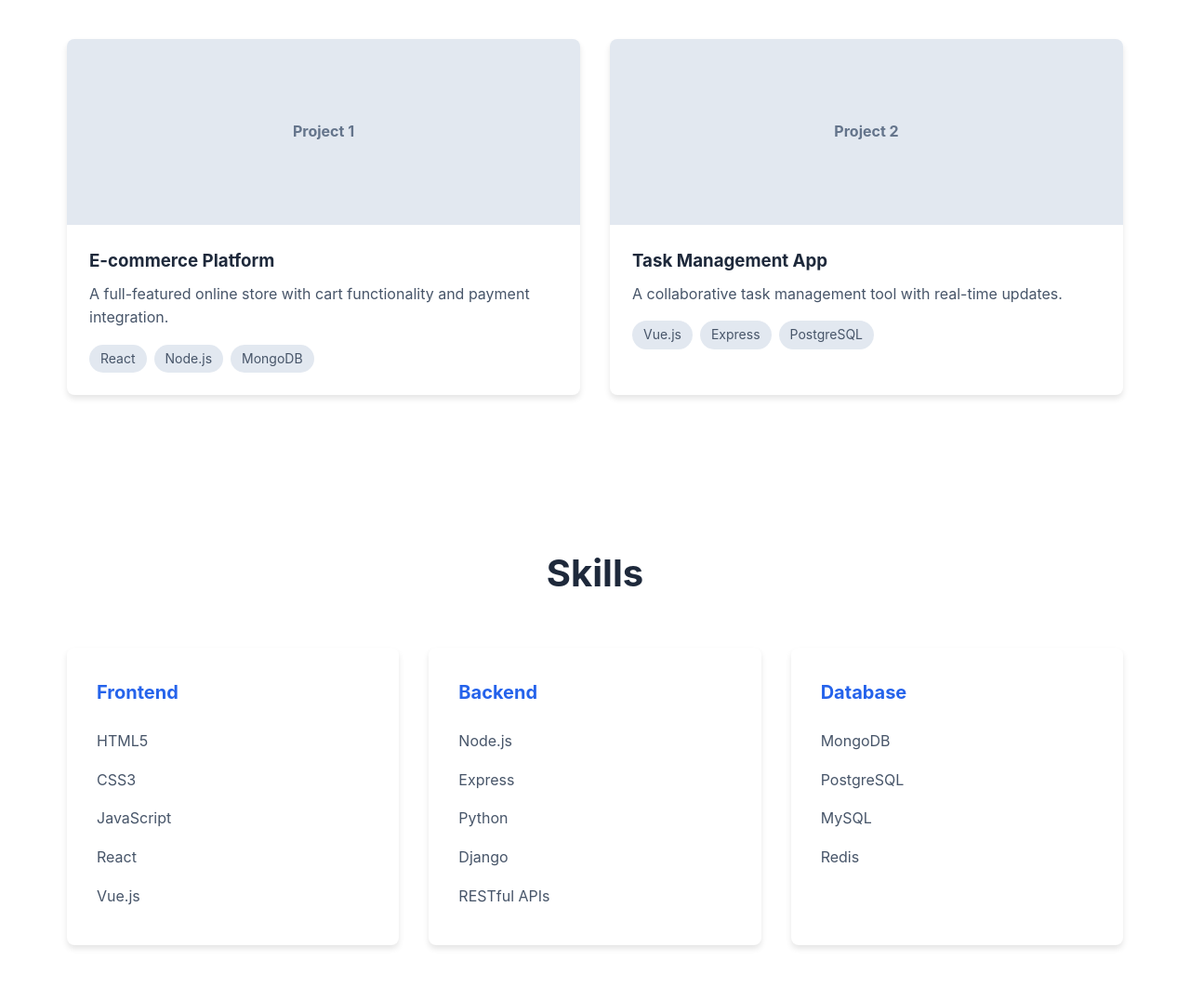
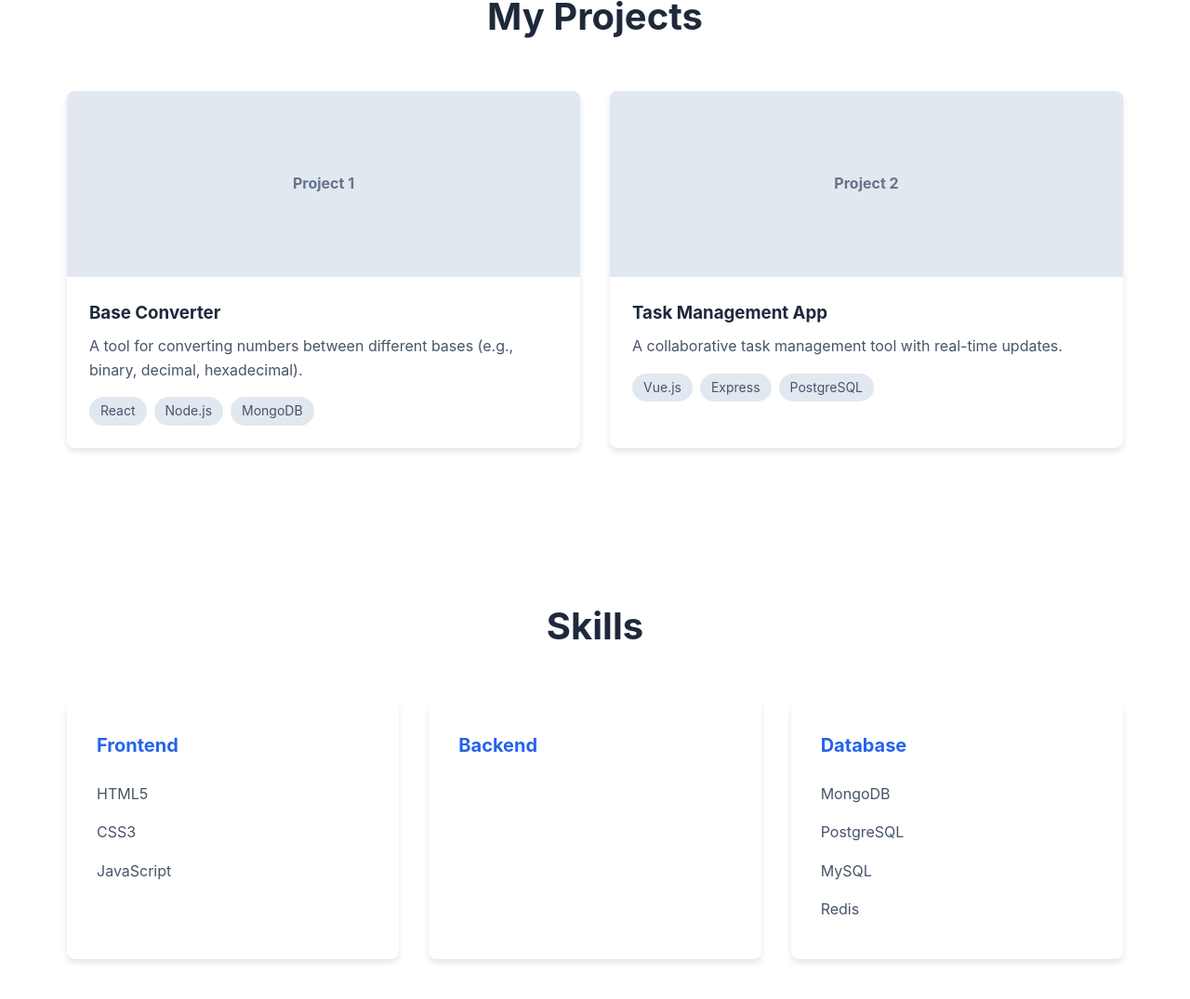
Before and after one commit to BredTheTree/Portfolio, a plain HTML site: page index.html in a window 1280 px wide. Shown: the part 1411-2486 px from the top of the page at 93% size. Drawn offline with Linux system fonts and the light colour scheme.

Commit message:
Accurate Info

```diff
--- a/index.html
+++ b/index.html
@@ -24,8 +24,8 @@
         <section id="home" class="hero">
             <div class="hero-content">
                 <h1>Brady Librino</h1>
-                <h2>Full Stack Developer</h2>
-                <p>Crafting digital experiences with passion and precision</p>
+                <h2>Aspiring Cybersecurity Professional</h2>
+                <p>Dedicated to protecting digital assets and ensuring online safety.</p>
                 <div class="hero-buttons">
                     <a href="#projects" class="btn primary">View My Work</a>
                     <a href="#contact" class="btn secondary">Contact Me</a>
@@ -37,8 +37,8 @@
             <h2 class="section-title">About Me</h2>
             <div class="about-content">
                 <div class="about-text">
-                    <p>I'm a passionate Full Stack Developer with experience in building responsive and user-friendly web applications. With a strong foundation in both front-end and back-end development, I strive to create elegant solutions that solve real-world problems.</p>
-                    <p>My journey in web development started 5 years ago, and since then, I've worked on various projects ranging from small business websites to complex enterprise applications.</p>
+                    <p>As an aspiring cybersecurity professional, I am committed to safeguarding sensitive information and defending against cyber threats. My journey in web development started 10 years ago, and since then, I've worked on various projects ranging from small business websites to complex enterprise applications.</p>
+                    <p>Throughout my career, I have developed a strong understanding of web technologies and security best practices. I am constantly learning and adapting to the ever-changing landscape of cybersecurity, and I am excited to apply my skills to protect organizations from cyber threats.</p>
                 </div>
             </div>
         </section>
@@ -48,8 +48,8 @@
             <div class="projects-grid">
                 <div class="project-card">
                     <div class="project-image">Project 1</div>
-                    <h3>E-commerce Platform</h3>
-                    <p>A full-featured online store with cart functionality and payment integration.</p>
+                    <h3>Base Converter</h3>
+                    <p>A tool for converting numbers between different bases (e.g., binary, decimal, hexadecimal).</p>
                     <div class="project-tags">
                         <span>React</span>
                         <span>Node.js</span>
@@ -78,18 +78,16 @@
                         <li>HTML5</li>
                         <li>CSS3</li>
                         <li>JavaScript</li>
-                        <li>React</li>
-                        <li>Vue.js</li>
                     </ul>
                 </div>
                 <div class="skill-category">
                     <h3>Backend</h3>
                     <ul>
-                        <li>Node.js</li>
-                        <li>Express</li>
-                        <li>Python</li>
-                        <li>Django</li>
-                        <li>RESTful APIs</li>
+                        <li></li>
+                        <li></li>
+                        <li></li>
+                        <li></li>
+                        <li></li>
                     </ul>
                 </div>
                 <div class="skill-category">
```
